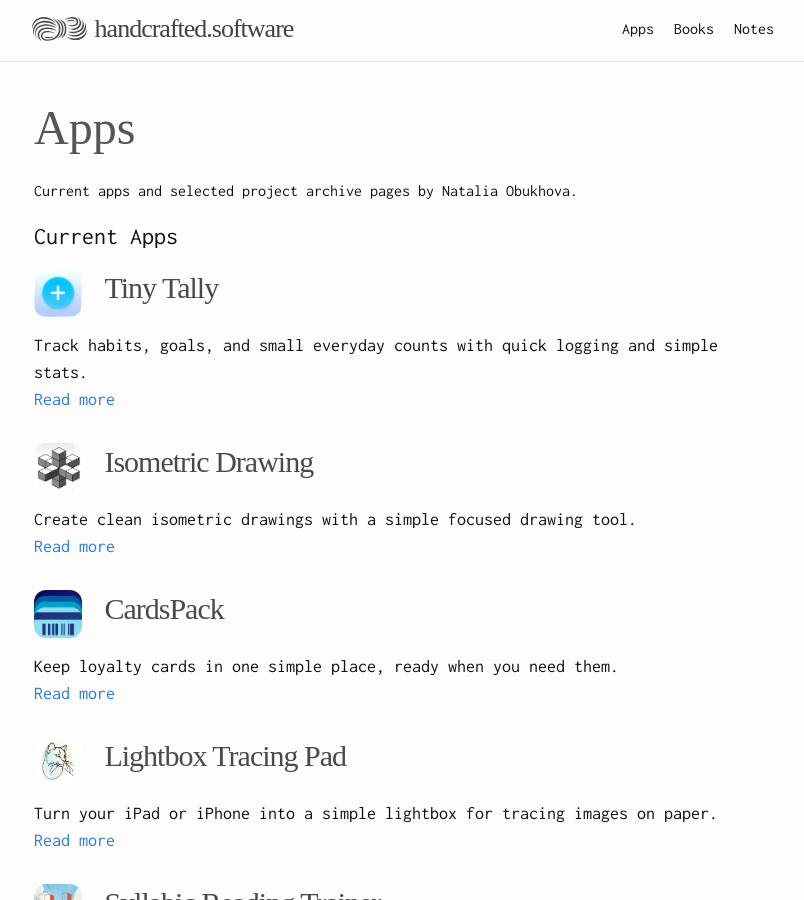
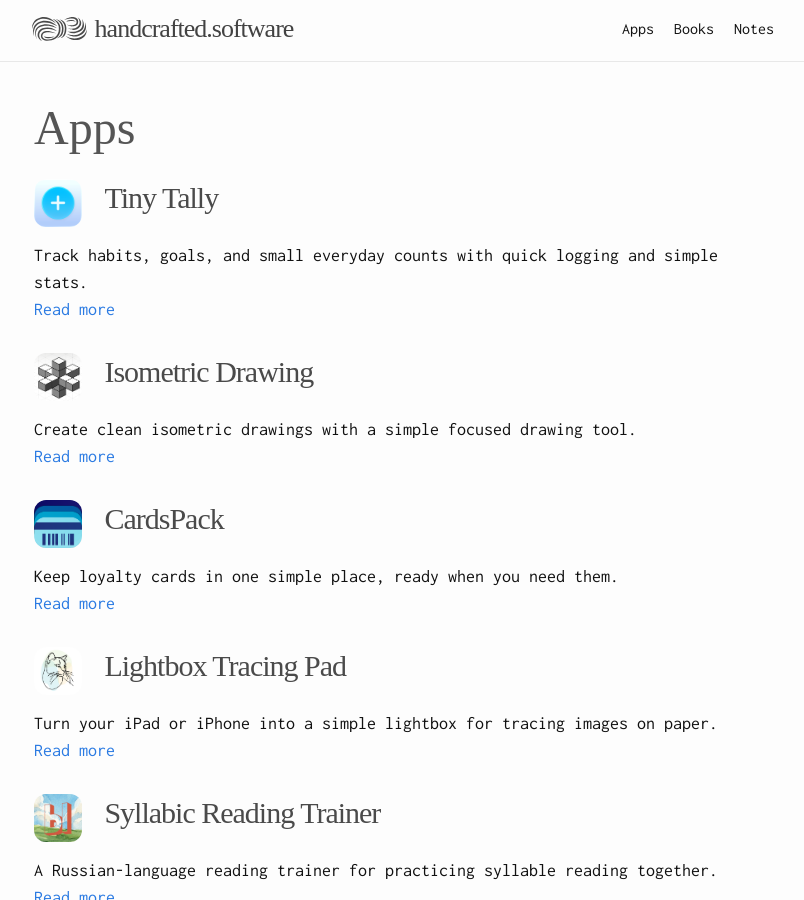
Before and after one commit to handcraftedsoftware/pages, a Jekyll site: the page built from apps.md, in a window 1280 px wide and 900 px high. Shown: the whole window, without its empty margins (236-1040 px from the left). Built offline with Jekyll 4.4.1, drawn with Linux system fonts in a browser that asks for light colours; some web fonts are replaced.

Commit message:
Simplify apps catalog heading

```diff
--- a/_layouts/apps.html
+++ b/_layouts/apps.html
@@ -12,7 +12,6 @@
     {% assign unclassified_apps = site.apps | where_exp: "app", "app.status == nil" | sort: "date" | reverse %}
 
     {% if active_apps.size > 0 %}
-    <h2>Current Apps</h2>
     <ul class="post-list">
         {% for app in active_apps %}
         <li>
--- a/apps.md
+++ b/apps.md
@@ -3,5 +3,3 @@
 title:  "Apps"
 permalink: "/apps/"
 ---
-
-Current apps and selected project archive pages by Natalia Obukhova.
```
